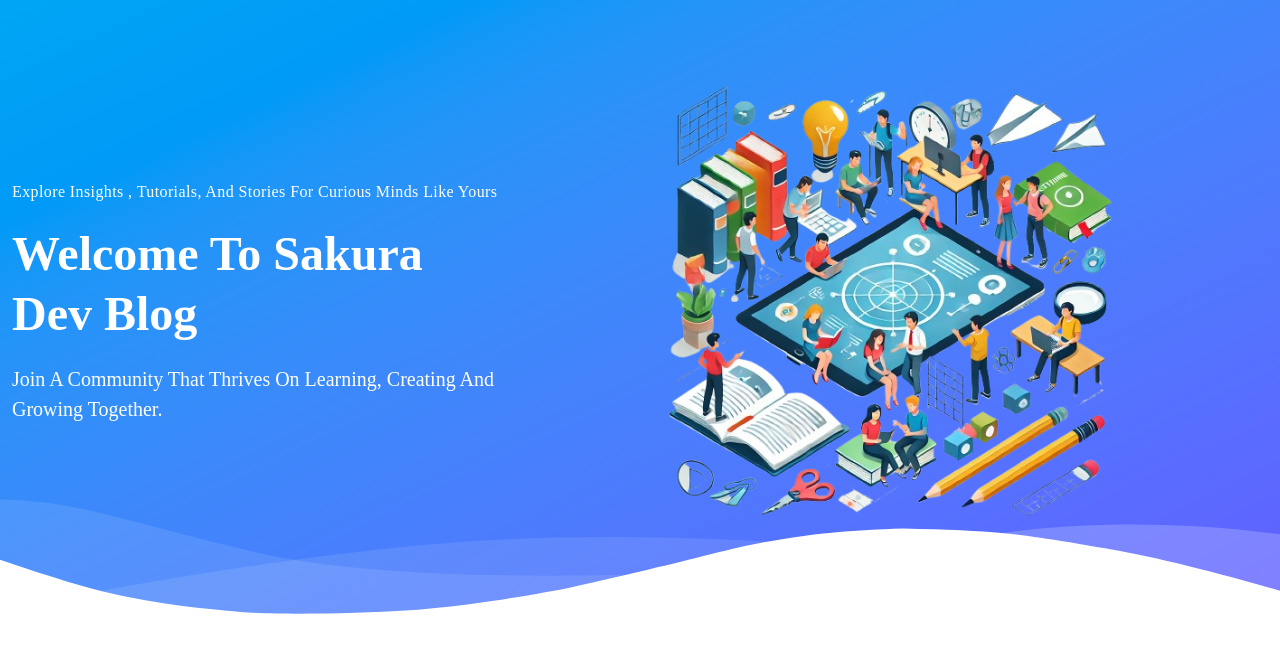
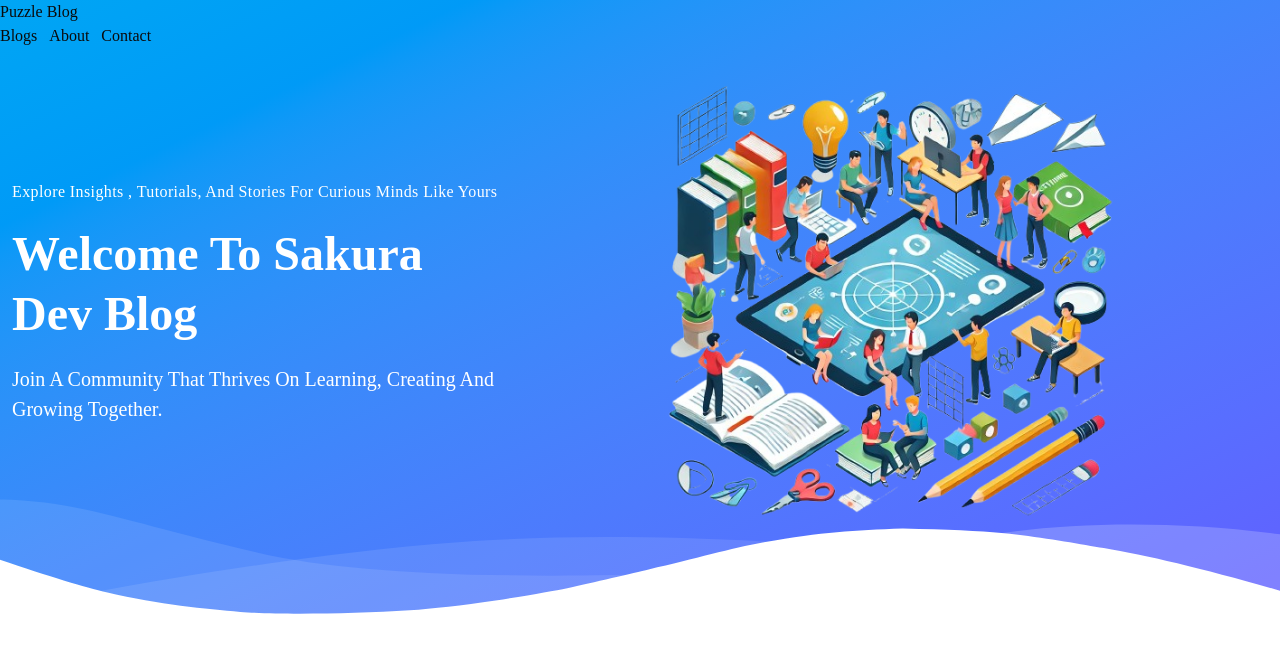
Before and after one commit to KyawZinThet77/Turborepo, a Next.js app in the folder apps/frontend/: page / in a window 1280 px wide. Shown: the top 652 px of the page. Built offline with nearby package versions, Linux system fonts and the light colour scheme.

Commit message:
desktop header

```diff
--- a/apps/frontend/app/layout.tsx
+++ b/apps/frontend/app/layout.tsx
@@ -1,6 +1,8 @@
 import type { Metadata } from "next";
 import { Geist, Geist_Mono } from "next/font/google";
 import "./globals.css";
+import LayoutHeader from "../components/ui/layout/Desktopheader";
+import DesktopNavbar from "../components/ui/desktop/navbar";
 
 const geistSans = Geist({
   variable: "--font-geist-sans",
@@ -27,7 +29,11 @@ export default function RootLayout({
       lang="en"
       className={`${geistSans.variable} ${geistMono.variable} h-full antialiased`}
     >
-      <body className="min-h-full flex flex-col">{children}</body>
+      <body className="min-h-full flex flex-col">
+       <LayoutHeader>
+        <DesktopNavbar/>
+       </LayoutHeader>
+        {children} </body>
     </html>
   );
 }
--- /dev/null
+++ b/apps/frontend/components/ui/desktop/navbar.tsx
@@ -0,0 +1,25 @@
+import Link from "next/link";
+
+type Props = {};
+const Navbar = (props: Props) => {
+  return (
+    <>
+      <h1>Puzzle Blog</h1>
+      <div className="flex gap-3 ml-auto">
+        <Link href="/" className="">
+
+          Blogs
+        </Link>
+        <Link href="#about" className="">
+
+          About
+        </Link>
+        <Link href="#contact" className="">
+
+          Contact
+        </Link>
+      </div>
+    </>
+  );
+};
+export default Navbar;
--- /dev/null
+++ b/apps/frontend/components/ui/layout/Desktopheader.tsx
@@ -0,0 +1,32 @@
+"use client"
+import { cn } from "@/lib/utils";
+import { PropsWithChildren, useEffect, useState } from "react";
+interface navbarProps {}
+
+const navbar = (props: PropsWithChildren) => {
+    const [scrollPosition,setScrollPosition] = useState(0);
+
+    const handleScroll = () => {
+        setScrollPosition(window.scrollY)
+    }
+
+    useEffect(()=>{
+        window.addEventListener("scroll", handleScroll);
+        return ()=> {
+            window.removeEventListener("scroll",handleScroll)
+        }
+    })
+
+    const isScrollDown = scrollPosition > 10 ;
+
+  return (
+    <nav className={cn(
+        "w-full h-16 fixed top-0 left-0 z-50 transition-all duration-300",
+        isScrollDown ? "bg-white/80 backdrop-blur-sm shadow-md" : "bg-transparent"
+    )}>
+      <div> {props.children} </div>
+    </nav>
+
+  );
+};
+export default navbar;
--- /dev/null
+++ b/apps/frontend/components/ui/layout/Mobileheader.tsx
@@ -0,0 +1,17 @@
+"use client"
+import { cn } from "@/lib/utils";
+import { PropsWithChildren, useEffect, useState } from "react";
+
+
+const navbar = (props: PropsWithChildren) => {
+
+
+  return (
+    <nav
+    >
+        sdfsdf
+    </nav>
+
+  );
+};
+export default navbar;
--- /dev/null
+++ b/apps/frontend/components/ui/layout/sidebar.tsx
@@ -0,0 +1,7 @@
+import { PropsWithChildren } from "react";
+
+
+const sidebar = (props : PropsWithChildren) => {
+        return (<></>);
+}
+export default sidebar;
```
Also changed, not shown: apps/frontend/components/ui/mobile/navbar.jsx (added).
